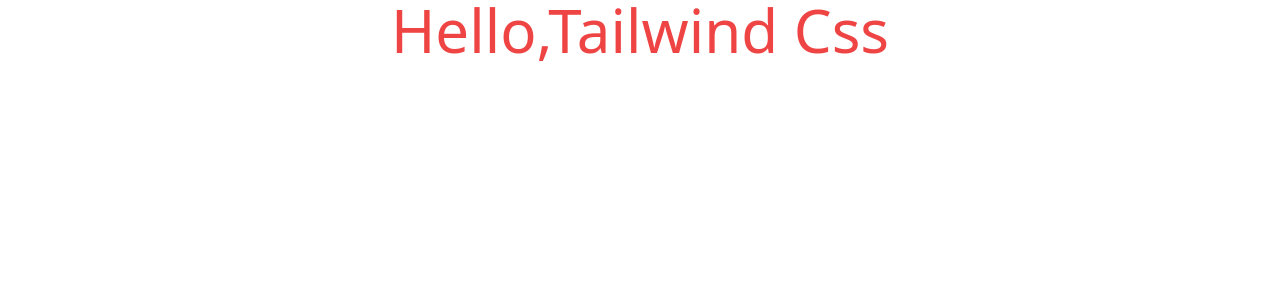
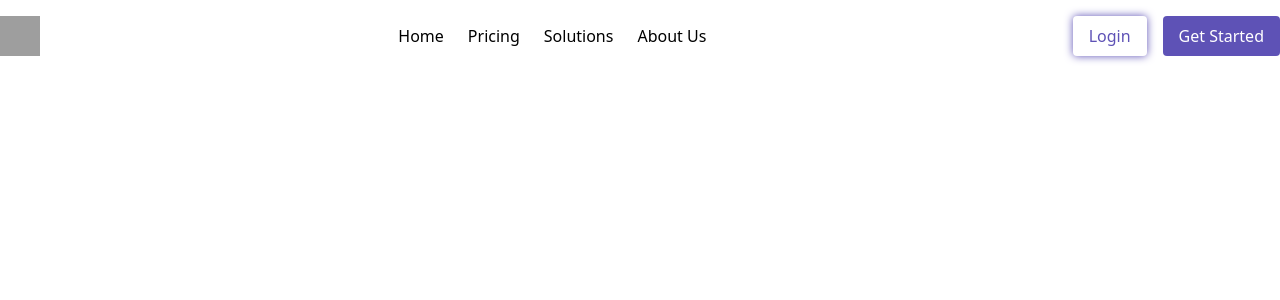
Before and after one commit to Njokimary/Pesha, a React (Create React App) app: page / in a window 1280 px wide. Shown: the top 300 px of the page. Built offline with nearby package versions, Linux system fonts and the light colour scheme; grey boxes are pictures that could not be loaded.

Commit message:
creating route for navbar

```diff
--- a/src/App.js
+++ b/src/App.js
@@ -1,13 +1,13 @@
-import './App.css';
+import React from 'react';
+import Navbar from './Components/Navbar';
 
-function App() {
+const App = () => {
   return (
-    <div className="App">
-      <div className='text-6xl text-red-500'>
-        <h1>Hello,Tailwind Css</h1>
-      </div>
+    <div>
+      <Navbar />
+      {/* Your other content goes here */}
     </div>
   );
-}
+};
 
 export default App;
```
